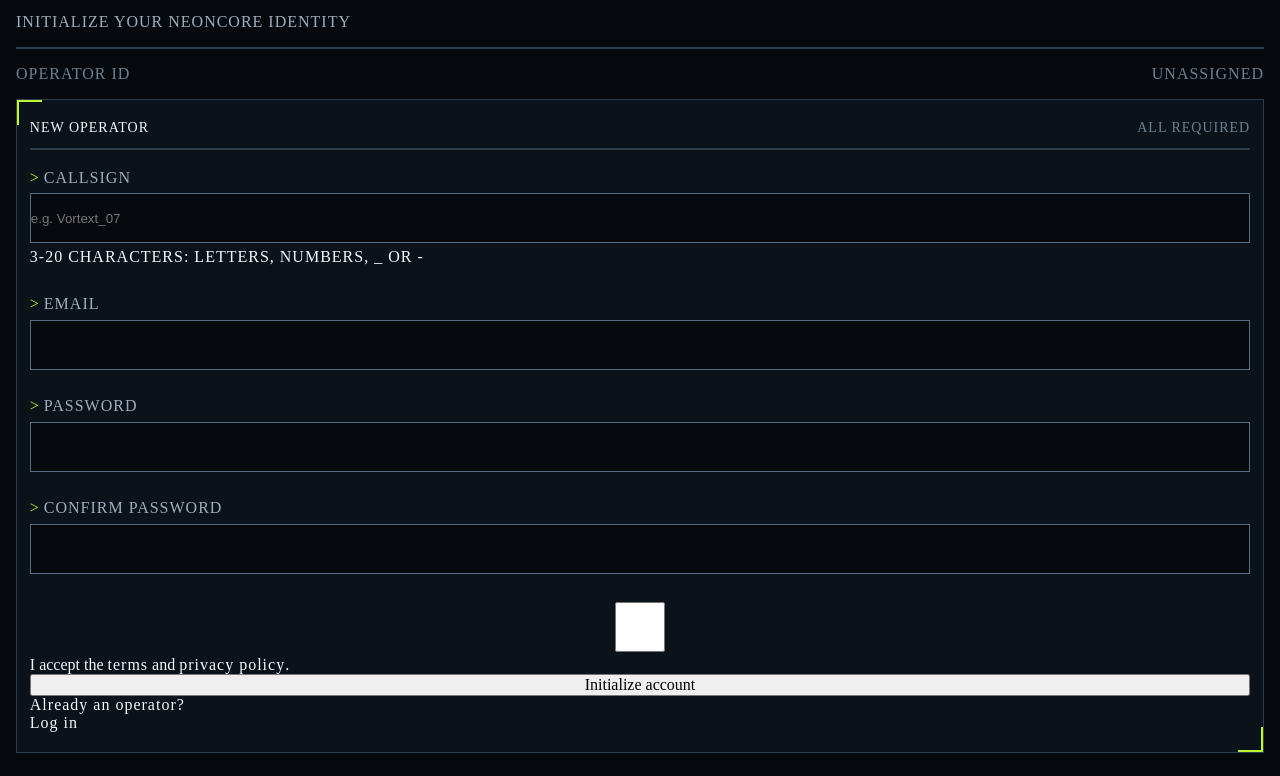
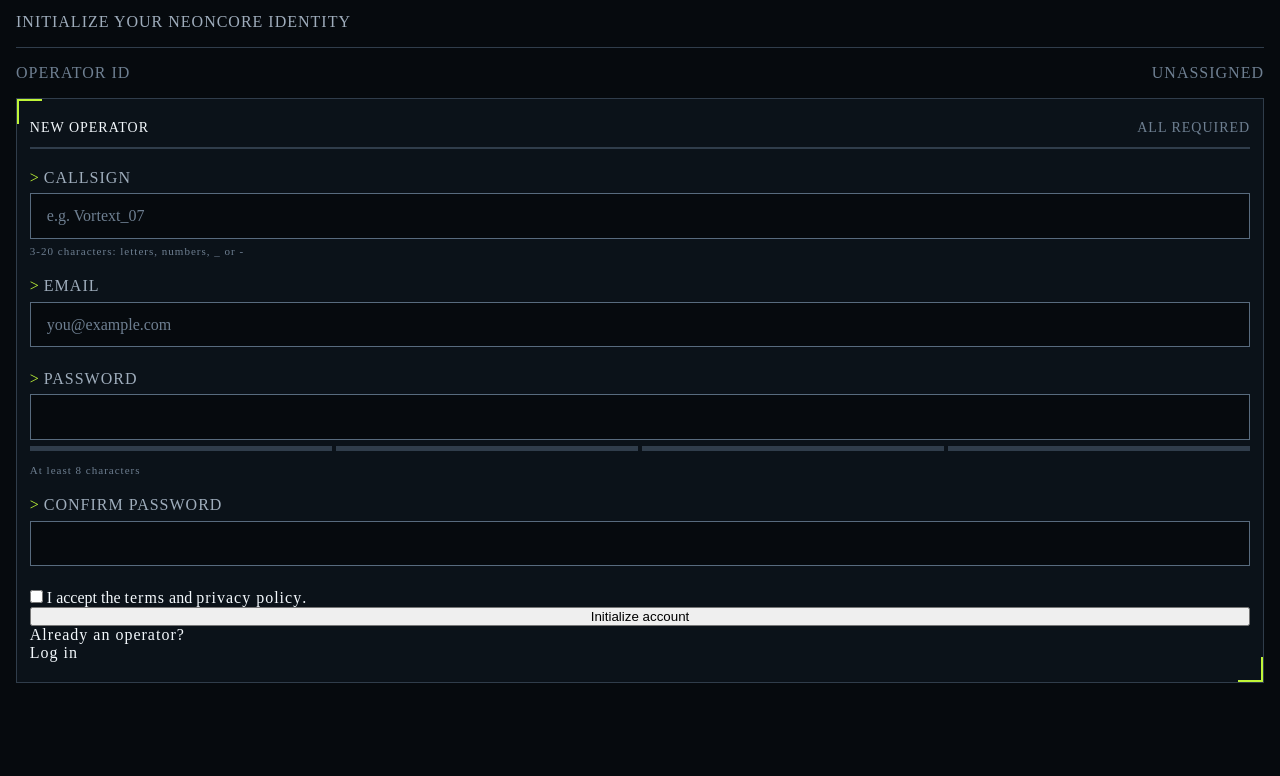
Before and after one commit to nitosarchive/gamer-sign-up-form, a plain HTML site: page index.html in a window 1280 px wide. Shown: the part 111-887 px from the top of the page. After the commit the page ends 817 px from the top, so only its background shows below. Drawn offline with Linux system fonts and the light colour scheme; a web font is replaced by a local one.

Commit message:
More styling for form inputs and thier containers

```diff
--- a/index.html
+++ b/index.html
@@ -42,15 +42,13 @@
           </div>
           <input type="text" placeholder="e.g. Vortext_07" />
           <span>3-20 characters: letters, numbers, _ or -</span>
-          <span></span>
         </div>
         <div>
           <div class="form-title">
             <span class="arrow">></span>
             <span>email</span>
           </div>
-          <input type="text" />
-          <span></span>
+          <input type="text" placeholder="you@example.com" />
         </div>
         <div>
           <div class="form-title">
@@ -58,7 +56,10 @@
             <span>password</span>
           </div>
           <input type="text" />
-          <span></span>
+          <div id="strength">
+            <span></span><span></span><span></span><span></span>
+          </div>
+          <span>at least 8 characters</span>
         </div>
         <div>
           <div class="form-title">
@@ -66,7 +67,6 @@
             <span>confirm password</span>
           </div>
           <input type="text" />
-          <span></span>
         </div>
       </div>
 
--- a/style.css
+++ b/style.css
@@ -89,7 +89,7 @@ body {
 
 .divider {
   width: 100%;
-  height: 1.2px;
+  height: 1px;
   background: var(--Neutral-700);
 }
 
@@ -198,9 +198,11 @@ form .divider {
   margin-block-end: var(--default-spacing);
   display: flex;
   flex-direction: column;
+
   span:nth-child(2) {
     color: var(--Neutral-300);
   }
+
   * {
     margin-block-end: 0.4em;
   }
@@ -210,19 +212,54 @@ form .divider {
   text-transform: uppercase;
 }
 
+.form-container > div > span {
+  color: var(--Neutral-500);
+  text-transform: lowercase;
+  font-size: 0.69em;
+}
+
+.form-container span::first-letter {
+  text-transform: uppercase;
+}
+
 .arrow {
   color: var(--Lime-500);
 }
 
 input {
-  width: 100%;
-  height: 50px;
   background: var(--Neutral-950);
   border: 1px solid var(--Neutral-600);
+  padding-inline: 1em;
+  padding-block: 0.8em;
+  font-size: 1rem;
+  color: var(--Neutral-50);
+  font-family: var(--jetbrains);
 }
+
 input:focus {
-  border: none;
+  border: 1px solid var(--Lime-700);
+  outline: 1px solid var(--Lime-500);
+  outline-offset: 2px;
 }
-button {
+
+input::-webkit-input-placeholder {
+  color: var(--Neutral-500);
+}
+
+#strength {
+  display: flex;
+}
+
+#strength span {
+  height: 5px;
+
+  width: 100%;
+  background: var(--Neutral-700);
+}
+
+#strength span:not(:last-child) {
+  margin-inline-end: 0.25em;
+}
+#strength span:not(:last-child) button {
   font: inherit;
 }
```
